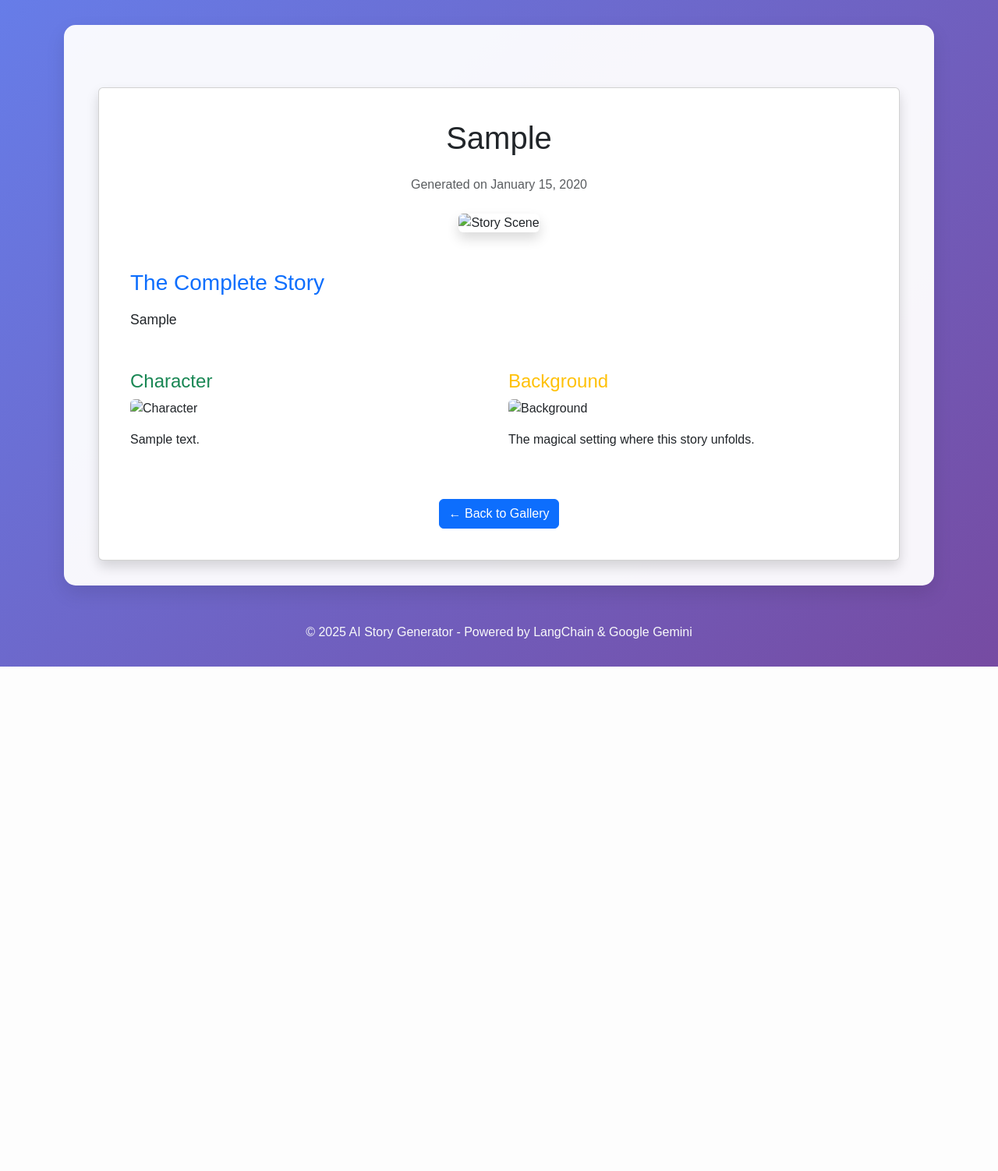
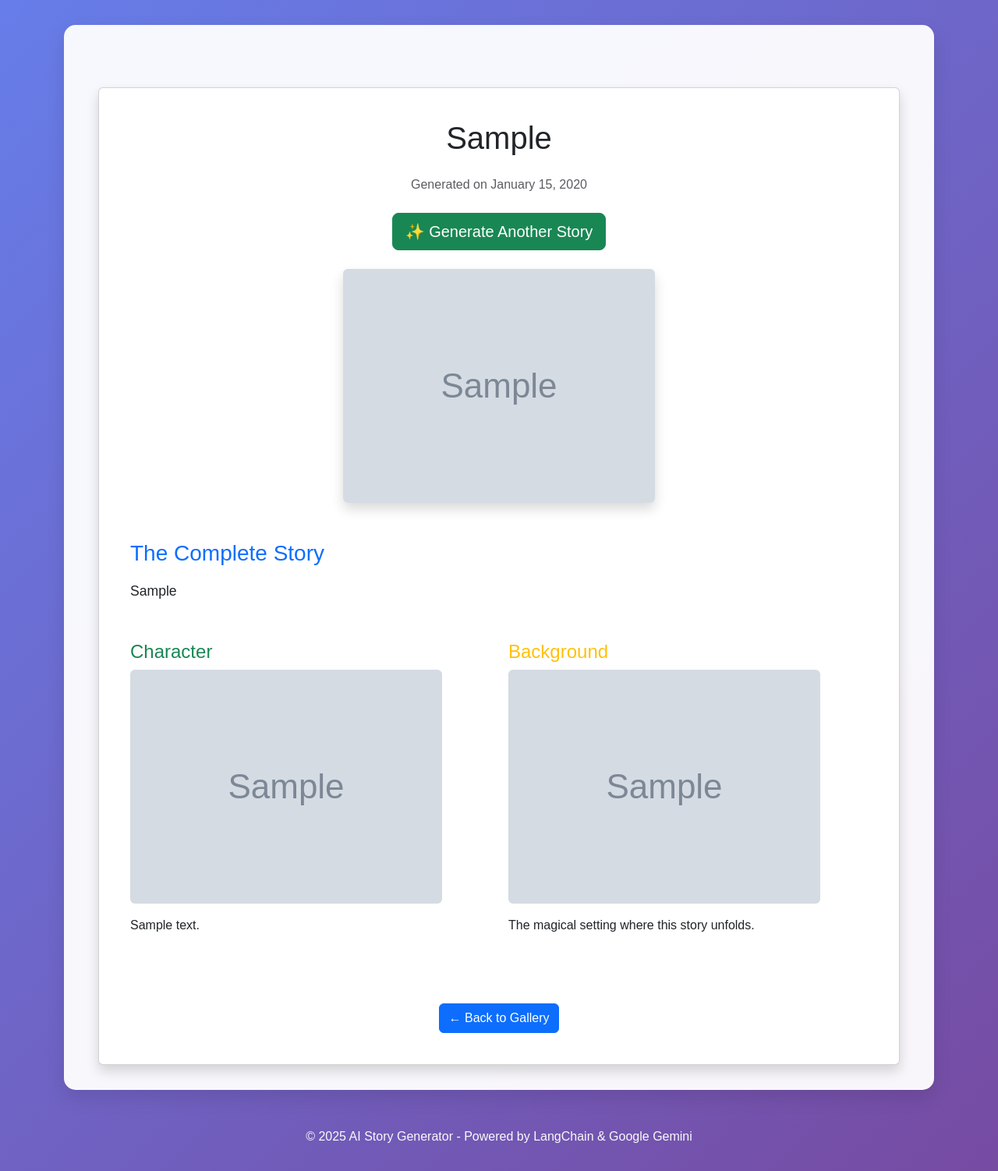
Before and after one commit to Chiga36/Story-Generator, a Django app: template story_app/templates/story_app/story_detail.html in a window 1280 px wide. Shown: the part 56-1558 px from the top of the page at 78% size. Before the commit the page ends 911 px from the top, so only its background shows below. Run offline with Django 5.2, Linux system fonts and the light colour scheme; the template is opened without the code that fills it: values that come from a table or form of the project are taken from there, others are empty; tables that the repository leaves empty hold one stand-in row (values such as "Sample post"); grey boxes marked "Sample" are stand-in pictures.

```diff
--- a/story_app/templates/story_app/story_detail.html
+++ b/story_app/templates/story_app/story_detail.html
@@ -9,43 +9,50 @@
         <div class="card-body">
 
             <!-- Story Title -->
-            <h1 class="text-center mb-4">{{ story.user_prompt }}</h1>
-            <p class="text-center text-muted mb-4">Generated on {{ story.created_at|date:"F j, Y" }}</p>
+            <h1 class="text-center mb-4">{{ story_generation.user_prompt }}</h1>
+            <p class="text-center text-muted mb-4">Generated on {{ story_generation.created_at|date:"F j, Y" }}</p>
 
-            <!-- Main Story Scene -->
-            {% if story.combined_image %}
+            <!-- Generate Another Story Button -->
+            <div class="text-center mb-4">
+                <a href="{% url 'story_app:index' %}" class="btn btn-success btn-lg">
+                    ✨ Generate Another Story
+                </a>
+            </div>
+
+            <!-- Main Story Scene - FIXED URL CONSTRUCTION -->
+            {% if story_generation.combined_image %}
                 <div class="text-center mb-5">
-                    <img src="{{ story.combined_image.url }}" class="img-fluid rounded shadow" alt="Story Scene" style="max-height: 500px;">
+                    <img src="/media/generated_images/{{ story_generation.combined_image }}" class="img-fluid rounded shadow" alt="Story Scene" style="max-height: 500px;">
                 </div>
             {% endif %}
 
             <!-- Full Story Text -->
             <div class="mb-5">
                 <h3 class="text-primary mb-3">The Complete Story</h3>
-                <p style="font-size: 1.1rem; line-height: 1.8;">{{ story.story }}</p>
+                <p style="font-size: 1.1rem; line-height: 1.8;">{{ story_generation.story }}</p>
             </div>
 
-            <!-- Character and Background Images -->
+            <!-- Character and Background Images - FIXED URL CONSTRUCTION -->
             <div class="row">
                 <div class="col-md-6 mb-4">
                     <h4 class="text-success">Character</h4>
-                    {% if story.character_image %}
-                        <img src="{{ story.character_image.url }}" class="img-fluid rounded mb-3" alt="Character">
+                    {% if story_generation.character_image %}
+                        <img src="/media/generated_images/{{ story_generation.character_image }}" class="img-fluid rounded mb-3" alt="Character">
                     {% endif %}
-                    <p>{{ story.character_description }}</p>
+                    <p>{{ story_generation.character_description }}</p>
                 </div>
 
                 <div class="col-md-6 mb-4">
                     <h4 class="text-warning">Background</h4>
-                    {% if story.background_image %}
-                        <img src="{{ story.background_image.url }}" class="img-fluid rounded mb-3" alt="Background">
+                    {% if story_generation.background_image %}
+                        <img src="/media/generated_images/{{ story_generation.background_image }}" class="img-fluid rounded mb-3" alt="Background">
                     {% endif %}
                     <p>The magical setting where this story unfolds.</p>
                 </div>
             </div>
 
             <!-- Back Button -->
-            <div class="text-center mt-4">
+            <div class="text-center mt-5">
                 <a href="{% url 'story_app:story_gallery' %}" class="btn btn-primary">← Back to Gallery</a>
             </div>
 
--- a/story_generator/settings.py
+++ b/story_generator/settings.py
@@ -78,7 +78,7 @@ STATIC_ROOT = BASE_DIR / 'staticfiles'
 
 # Media files
 MEDIA_URL = '/media/'
-MEDIA_ROOT = BASE_DIR / 'media'
+MEDIA_ROOT = os.path.join(BASE_DIR, 'media')
 
 # Google API Configuration
 GOOGLE_API_KEY = os.getenv('GOOGLE_API_KEY')
```
Also changed, not shown: story_app/templates/story_app/gallery.html (+9 -2 lines), story_app/views.py (+4 -39 lines).
